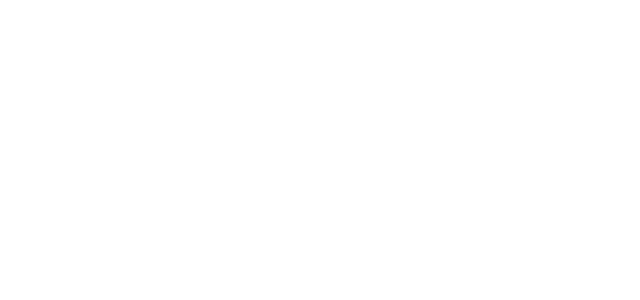
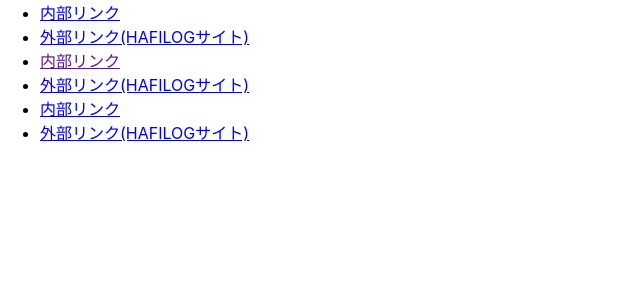
Before and after one commit to hafilog/vue-sample, a Nuxt app: page /sample/nuxtLinkAndAtag in a window 1280 px wide. Before the commit this address had no page. Shown: the top 300 px of the page, without its empty margins (0-640 px from the left). Built offline with nearby package versions, Linux system fonts and the light colour scheme.

Commit message:
nuxt-linkタグとaタグを使い分ける方法

```diff
--- /dev/null
+++ b/components/pages/sample/NuxtLinkAndAtagPage.vue
@@ -0,0 +1,67 @@
+<template>
+  <div>
+    <!-- 悪い例 -->
+    <ul>
+      <li v-for="(link, i) in links" :key="`bad-sample_${i}`">
+        <template v-if="isInternalLink(link.path)">
+          <!-- 内部リンク -->
+          <nuxt-link :to="link.path">{{ link.label }}</nuxt-link>
+        </template>
+        <template v-else>
+          <!-- 外部リンク -->
+          <a :href="link.path">{{ link.label }}</a>
+        </template>
+      </li>
+    </ul>
+    <!-- /悪い例 -->
+
+    <!-- 良い例(componentタグ) -->
+    <ul>
+      <li v-for="(link, i) in links" :key="`bad-sample_${i}`">
+        <component
+          :is="isInternalLink(link.path) ? 'nuxt-link' : 'a'"
+          :to="isInternalLink(link.path) ? link.path : ''"
+          :href="isInternalLink(link.path) ? '' : link.path"
+        >
+          {{ link.label }}
+        </component>
+      </li>
+    </ul>
+    <!-- /良い例(componentタグ) -->
+
+    <!-- 良い例(clickイベント) -->
+    <ul>
+      <li v-for="(link, i) in links" :key="`bad-sample_${i}`">
+        <a href="javascript:void(0)" @click.prevent="onClick(link.path)">
+          {{ link.label }}
+        </a>
+      </li>
+    </ul>
+    <!-- /良い例(clickイベント) -->
+  </div>
+</template>
+
+<script>
+export default {
+  data () {
+    return {
+      links: [
+        { label: '内部リンク', path: '/internal' },
+        { label: '外部リンク(HAFILOGサイト)', path: 'https://hafilog.com' }
+      ]
+    }
+  },
+  methods: {
+    isInternalLink (path) {
+      return !/^https?:\/\//.test(path)
+    },
+    onClick (path) {
+      if (this.isInternalLink(path)) {
+        this.$router.push(path)
+      } else {
+        location.href = path
+      }
+    }
+  }
+}
+</script>
--- /dev/null
+++ b/pages/sample/nuxtLinkAndAtag.vue
@@ -0,0 +1,15 @@
+<template>
+  <nuxt-link-and-atag-page />
+</template>
+
+<script>
+import NuxtLinkAndAtagPage from '~/components/pages/sample/NuxtLinkAndAtagPage.vue'
+
+export default {
+  components: {
+    NuxtLinkAndAtagPage
+  }
+}
+</script>
+
+<style></style>
```
Also changed, not shown: .eslintrc.js.
